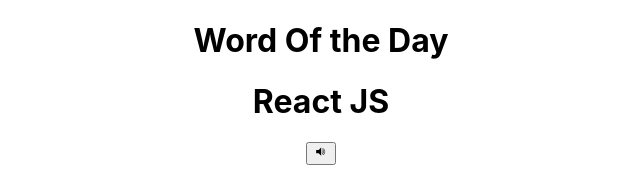
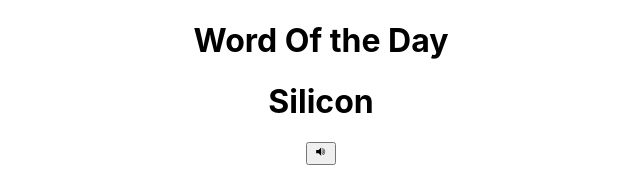
Before and after one commit to ipsit33/DictionaryApp, a React (Create React App) app in the folder client/dictionaryapp/: page / in a window 1280 px wide. Shown: the top 172 px of the page, without its empty margins (319-959 px from the left). Built offline with nearby package versions, Linux system fonts and the light colour scheme.

Commit message:
3rd commit

```diff
--- a/client/dictionaryapp/src/component/home.jsx
+++ b/client/dictionaryapp/src/component/home.jsx
@@ -13,7 +13,7 @@
     <div className="homepage">
       <h1>Word Of the Day</h1>
       <div className="box">
-        <h1>React JS</h1>
+        <h1>Silicon</h1>
         <button onClick={handleAudio}><GiSpeaker /></button>
       </div>
     </div>
```
